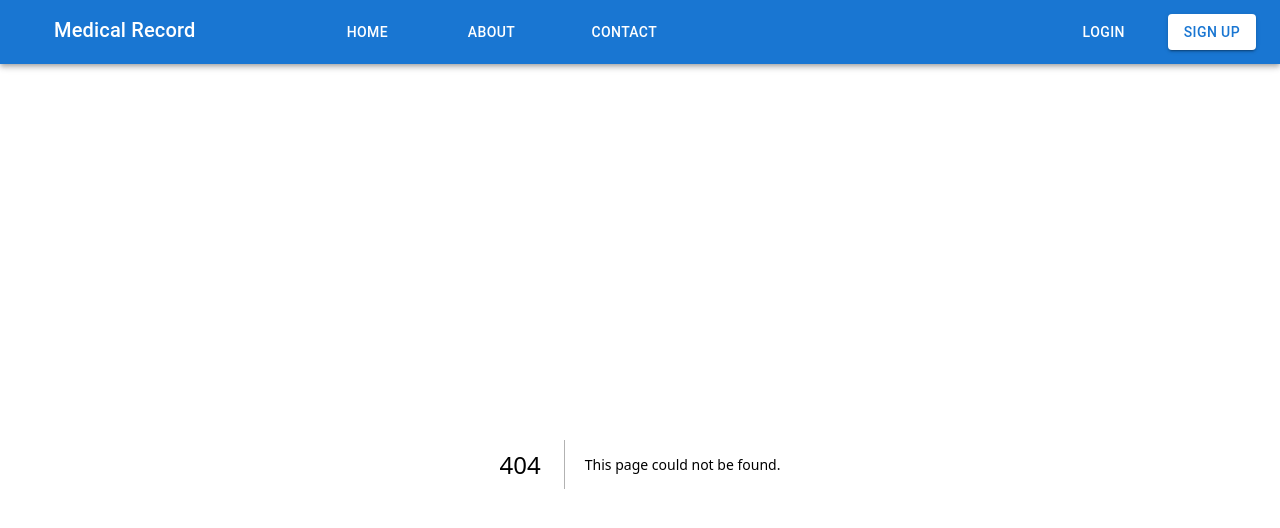
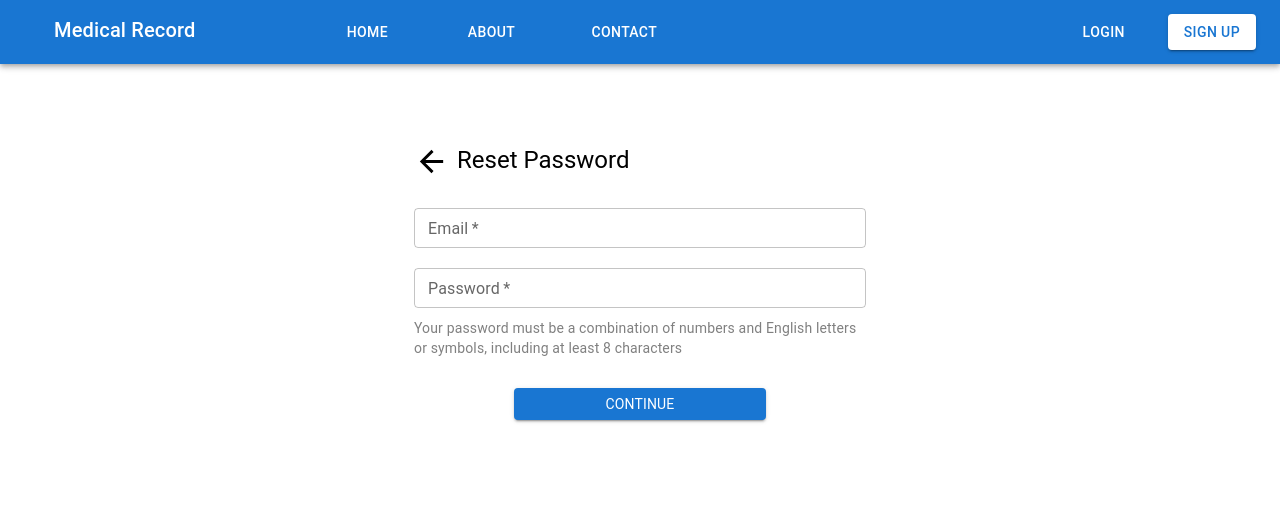
Before and after one commit to absolemlee/medical-record, a Next.js app: page /reset-password in a window 1280 px wide. Before the commit this address had no page. Shown: the top 528 px of the page. Built offline with nearby package versions, Linux system fonts and the light colour scheme.

Commit message:
implement reset password page

```diff
--- /dev/null
+++ b/app/components/ResetPassword.tsx
@@ -0,0 +1,65 @@
+'use client'
+import React from 'react'
+import { Container, Box, Typography, Button, IconButton } from '@mui/material'
+import { useRouter } from 'next/navigation'
+import styles from '../reset-password/reset-password.module.css'
+
+import TextField from '@mui/material/TextField'
+import ArrowBackIcon from '@mui/icons-material/ArrowBack';
+// import Visibility from '@mui/icons-material/Visibility';
+// import VisibilityOff from '@mui/icons-material/VisibilityOff';
+
+const ResetPassword = () => {
+  // Optional: toggle visibility in password field
+  const router = useRouter()
+
+  return (
+    <Container style={{ padding: '0 350px' }}>
+      <Box sx={{ display: 'flex', alignItems: 'flex-start' }}>
+        <ArrowBackIcon
+          className={styles.backButton}
+          fontSize="large"
+          onClick={() => router.push('/login')}
+        />
+        <Typography variant="h5" sx={{ mb: 4, ml: 1 }}>
+          Reset Password
+        </Typography>
+      </Box>
+      <Box
+        component="form"
+        noValidate
+        autoComplete="off"
+        sx={{ display: 'flex', flexDirection: 'column' }}
+      >
+        <TextField
+          required
+          id="outlined-required"
+          label="Email"
+          placeholder='Enter your email'
+          sx={{ mb: 2.5 }}
+          size="small"
+        />
+        <TextField
+          required
+          id="outlined-required"
+          label="Password"
+          type="password"
+          placeholder='Set your password'
+          sx={{ marginBottom: '10px' }}
+          size="small"
+        />
+        <Typography variant="body2" sx={{ color: 'gray' }}>
+          Your password must be a combination of numbers and English letters or symbols,
+          including at least 8 characters
+        </Typography>
+        <Button variant="contained" sx={{ margin: "30px 100px 20px" }}>
+          <Typography variant="body2">
+            Continue
+          </Typography>
+        </Button>
+      </Box>
+    </Container>
+  )
+}
+
+export default ResetPassword
--- /dev/null
+++ b/app/reset-password/page.tsx
@@ -0,0 +1,22 @@
+import React from 'react'
+import { Container, Box, Typography } from '@mui/material'
+import ResetPassword from '../components/ResetPassword'
+
+const Reset = () => {
+  return (
+    <Container
+      sx={{
+        display: 'flex',
+        justifyContents: 'center',
+        alignItems: 'center',
+        flexDirection: 'column',
+        p: 5,
+        mt: 5
+      }}
+    >
+      <ResetPassword />
+    </Container>
+  )
+}
+
+export default Reset
--- /dev/null
+++ b/app/reset-password/reset-password.module.css
@@ -0,0 +1,4 @@
+.backButton:hover {
+  color: #1976d2;
+  cursor: pointer;
+}
```
Also changed, not shown: app/components/LoginForm.tsx (+5 -4 lines), app/create-account/page.tsx (added, +9 -0 lines).
